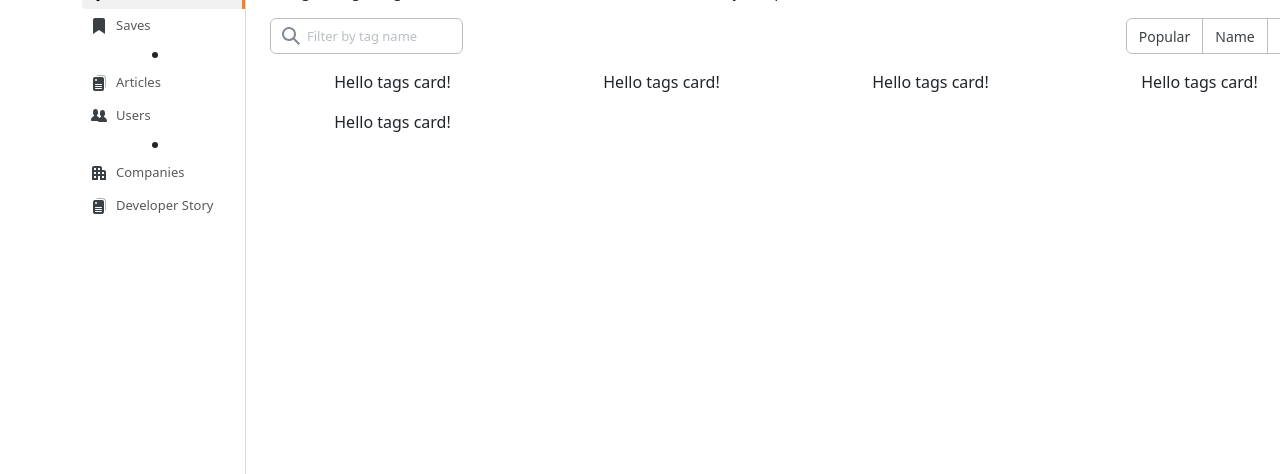
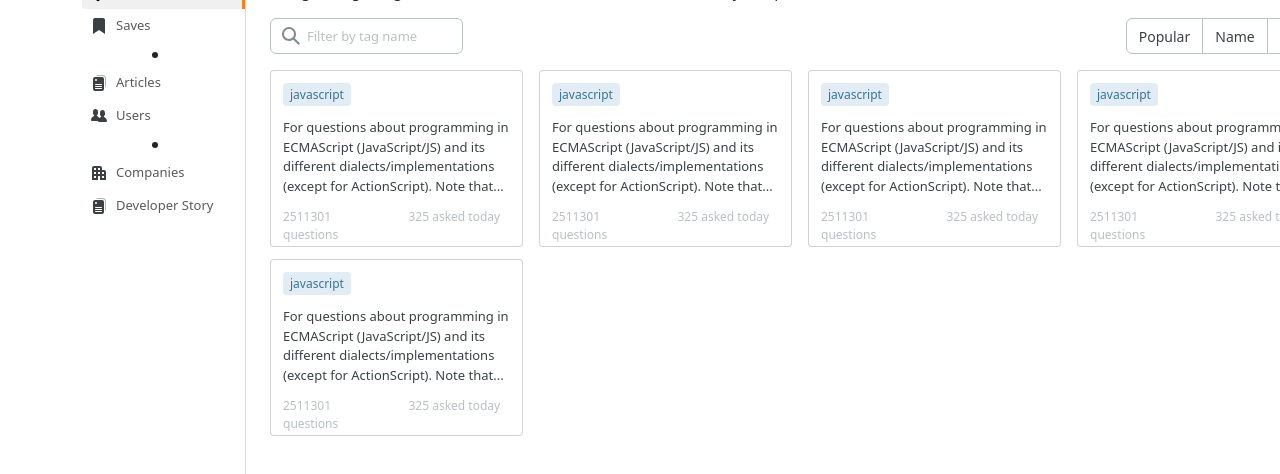
Before and after one commit to martinprs/Stack-Underflow, a Vue app: page /tags in a window 1280 px wide. Shown: the part 170-644 px from the top of the page. Built offline with nearby package versions, Linux system fonts and the light colour scheme.

Commit message:
Finish tagsCard component

```diff
--- a/src/components/tags/tagsCard.vue
+++ b/src/components/tags/tagsCard.vue
@@ -1,5 +1,74 @@
 <template>
     <div class="col">
-        <p>Hello tags card!</p>
+        <div class="card mb-12">
+            <div class="card-body">
+                <div class="d-flex justify-content-start mb-12">
+                    <button class="btn post_tag">javascript</button>
+                </div>
+                <p class="card-text mb-12">
+                    For questions about programming in ECMAScript (JavaScript/JS) and its different
+                    dialects/implementations (except for ActionScript). Note that...
+                </p>
+                <div class="row">
+                    <div class="col">
+                        <p class="tag_stat_text">2511301 questions</p>
+                    </div>
+                    <div class="col">
+                        <p class="tag_stat_text">325 asked today</p>
+                    </div>
+                </div>
+            </div>
+        </div>
     </div>
 </template>
+
+<style scoped>
+.mb-12 {
+    margin-bottom: 12px;
+}
+
+.tag_stat_text {
+    font-size: 12px;
+    color: hsl(210, 8%, 75%);
+    text-align: left;
+}
+
+.card {
+    width: 253px;
+    height: 177px;
+    border-radius: 4px;
+}
+
+.card-body {
+    padding: 12px;
+}
+
+.card-text {
+    color: hsl(210,8%,25%);
+    text-align: left;
+    font-size: 13px;
+    margin-bottom: 12px;
+}
+
+.post_tag {
+    color: hsl(205, 47%, 42%);
+    background-color: hsl(205, 46%, 92%);
+    font-size: 12px;
+    height: 23px;
+    padding: .4em .5em;
+    border-radius: 4px;
+    line-height: 1;
+}
+
+.post_tag:hover {
+    color: hsl(205, 46%, 32%);
+    background-color: hsl(205, 53%, 88%);
+}
+
+.btn.post_tag.active,
+.btn.post_tag:active {
+    color: hsl(205, 46%, 32%);
+    background-color: hsl(205, 53%, 88%);
+    border-color: transparent;
+}
+</style>
--- a/src/pages/tags.vue
+++ b/src/pages/tags.vue
@@ -27,7 +27,7 @@ import tagsCard from "../components/tags/tagsCard.vue";
             </div>
         </div>
 
-        <div class="row row-cols-lg-4">
+        <div class="row row-cols-4">
             <tagsCard />
             <tagsCard />
             <tagsCard />
```
